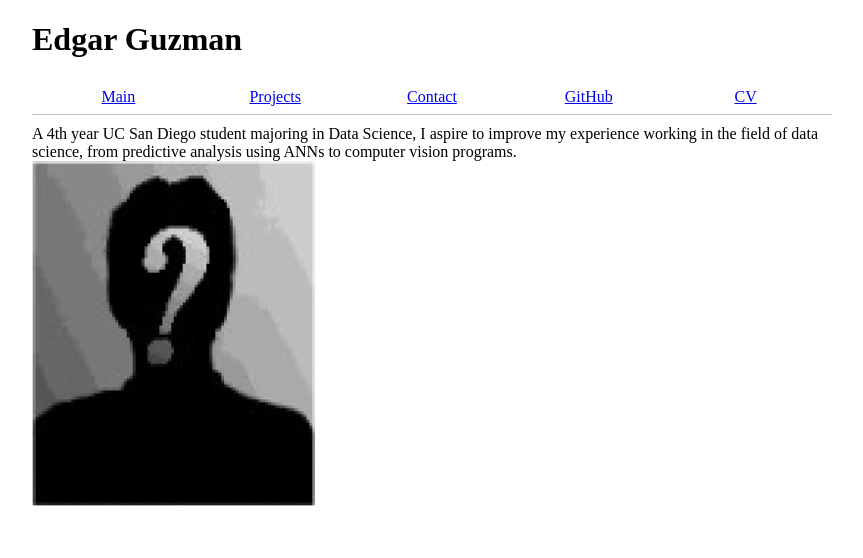
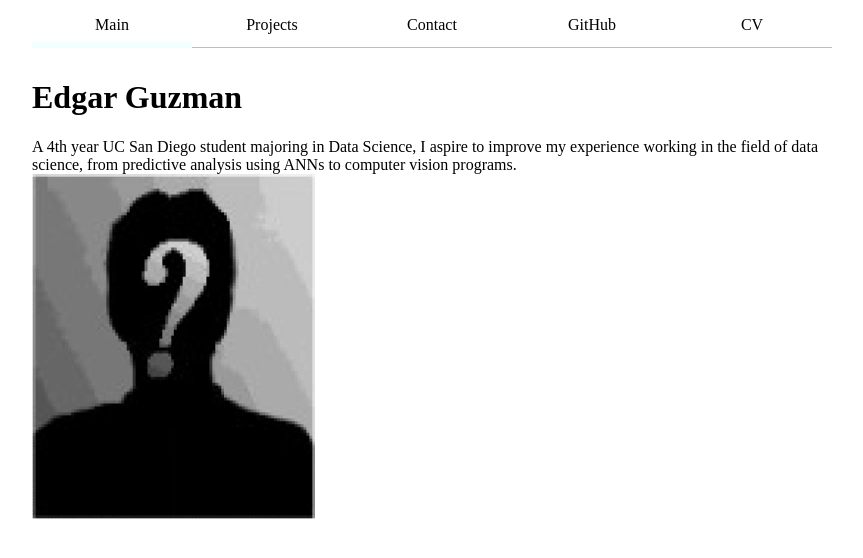
Before and after one commit to eiguzman/portfolio, a Jekyll site: the page index.html, which Jekyll copies as it is, in a window 1280 px wide. Shown: the top 558 px of the page, without its empty margins (208-1071 px from the left). Built offline with Jekyll 4.4.1, drawn with Linux system fonts in a browser that asks for light colours.

Commit message:
updated style.css

```diff
--- a/contact/index.html
+++ b/contact/index.html
@@ -7,10 +7,9 @@
     <title>Edgar Guzman: Contact</title>
 </head>
 <style>
-    @import url('style.css');
+    @import url('./style.css');
 </style>
 <body>
-    <h1>Contact</h1>
     <nav>
         <a class= "redit" href="https://eiguzman.github.io/portfolio/">Main</a>
         <a class= "redir" href="https://eiguzman.github.io/portfolio/projects/index.html">Projects</a>
--- a/index.html
+++ b/index.html
@@ -10,7 +10,6 @@
     @import url('style.css');
 </style>
 <body>
-    <h1>Edgar Guzman</h1>
     <nav>
         <a class= "current" href="https://eiguzman.github.io/portfolio/">Main</a>
         <a class= "redir" href="https://eiguzman.github.io/portfolio/projects/index.html">Projects</a>
@@ -18,6 +17,7 @@
         <a class= "redir" href="https://github.com/eiguzman" target="_blank">GitHub</a>
         <a class= "redir" href="https://eiguzman.github.io/portfolio/contact/cv.html">CV</a>
     </nav>
+    <h1>Edgar Guzman</h1>
     <p1>A 4th year UC San Diego student majoring in Data Science, I aspire to improve my experience working in the field of data science,
         from predictive analysis using ANNs to computer vision programs.</p1>
     <br>
--- a/projects/index.html
+++ b/projects/index.html
@@ -7,10 +7,9 @@
     <title>Edgar Guzman: Projects</title>
 </head>
 <style>
-    @import url('style.css');
+    @import url('./style.css');
 </style>
 <body>
-    <h1>Projects</h1>
     <nav>
         <a class= "redir" href="https://eiguzman.github.io/portfolio/">Main</a>
         <a class= "current" href="https://eiguzman.github.io/portfolio/projects/index.html">Projects</a>
--- a/style.css
+++ b/style.css
@@ -2,11 +2,12 @@ body{
   max-width: 100ch;
   margin-inline: auto;
   padding-left: 30px;
-  padding-right: 30px;
-  }
+  padding-right: 30px;}
 nav{
   display:contents;
-  display: flex;
+  display: flex;}
+a{
+  flex: 1;
   text-decoration: none;
   color: inherit;
   text-align: center;
@@ -14,13 +15,8 @@ nav{
   margin-bottom: 10px;
   border-bottom-width: 1px;
   border-bottom-style: solid;
-  border-bottom-color: oklch(80% 3% 200)
-}
+  border-bottom-color: oklch(80% 3% 200);}
 .current{
   flex: 1;
   border-bottom-width: 0.4em;
-  border-bottom-color: oklch(85 5% 210);
-}
-.redir{
-  flex: 1
-}
+  border-bottom-color: oklch(85 5% 210);}
```
Also changed, not shown: other parts of contact/index.html (+1 -0 lines), other parts of projects/index.html (+1 -0 lines).
